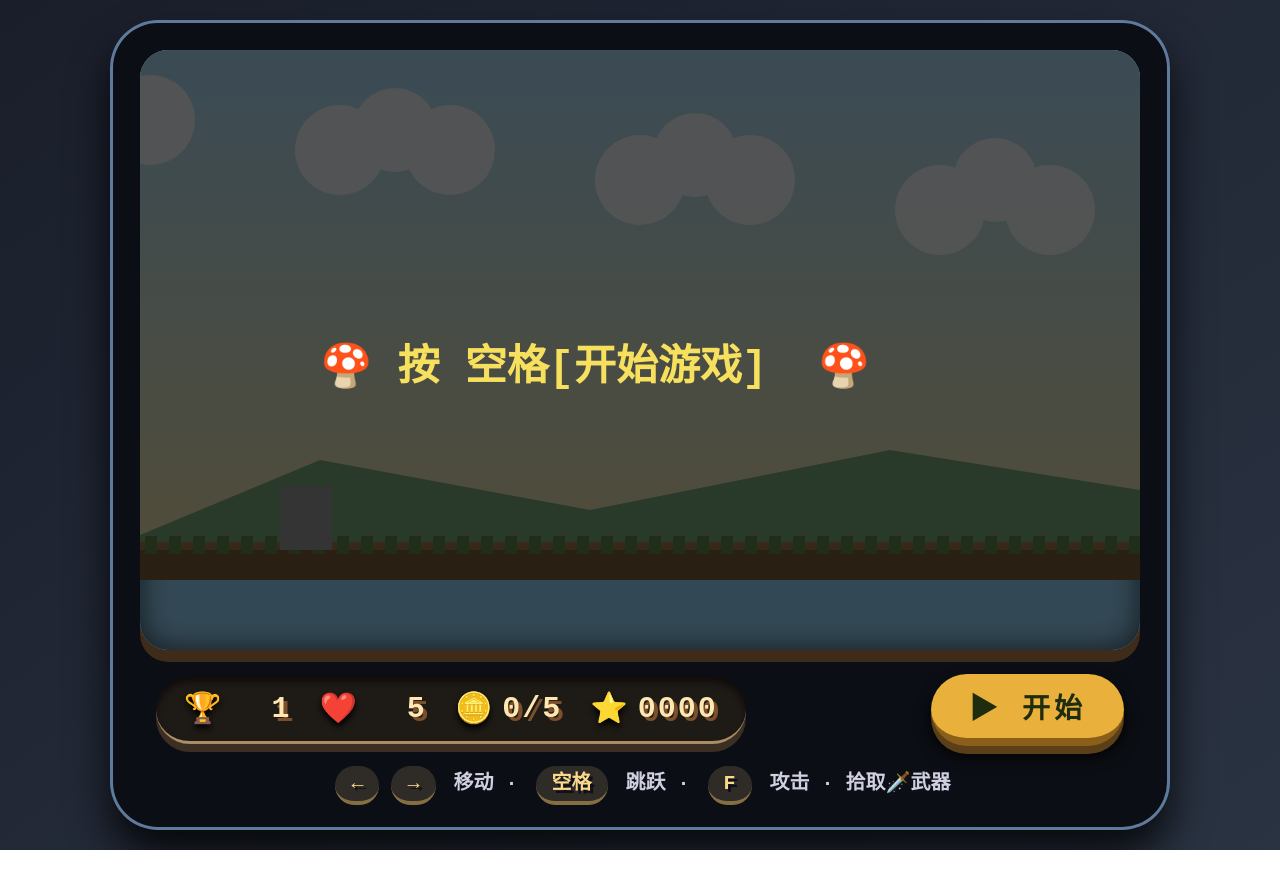
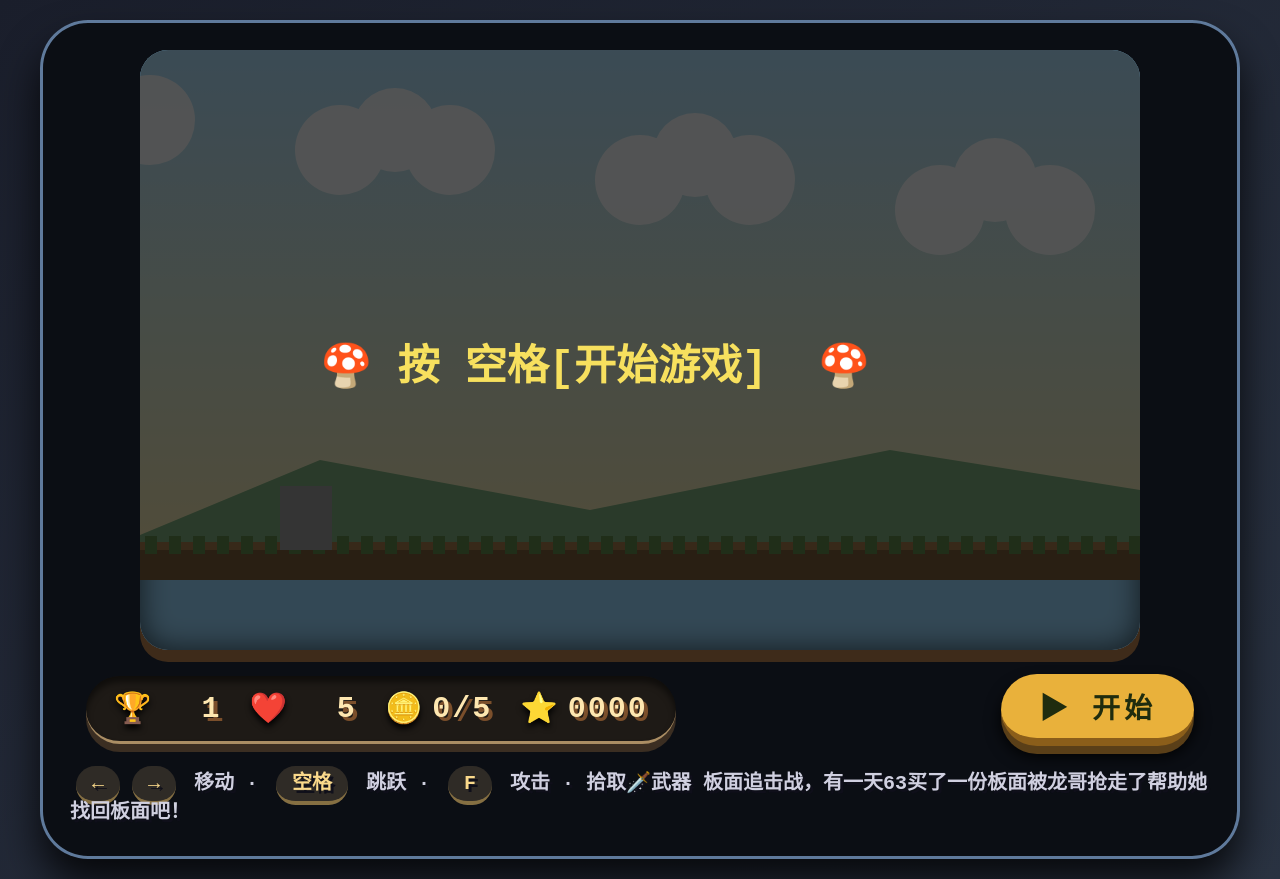
Before and after one commit to nsqb159/maliao, a plain HTML site: page index.html in a window 1280 px wide. Before the commit the page ends 850 px from the top, so only its background shows below. Drawn offline with Linux system fonts and the light colour scheme.

Commit message:
Update hint section with new storyline information
Added a new hint for the game regarding the storyline.

```diff
--- a/index.html
+++ b/index.html
@@ -145,6 +145,7 @@
   </div>
   <div class="hint">
     <kbd>←</kbd><kbd>→</kbd> 移动 · <kbd>空格</kbd> 跳跃 · <kbd>F</kbd> 攻击 · 拾取🗡️武器
+    板面追击战，有一天63买了一份板面被龙哥抢走了帮助她找回板面吧！
   </div>
 </div>
 
```
